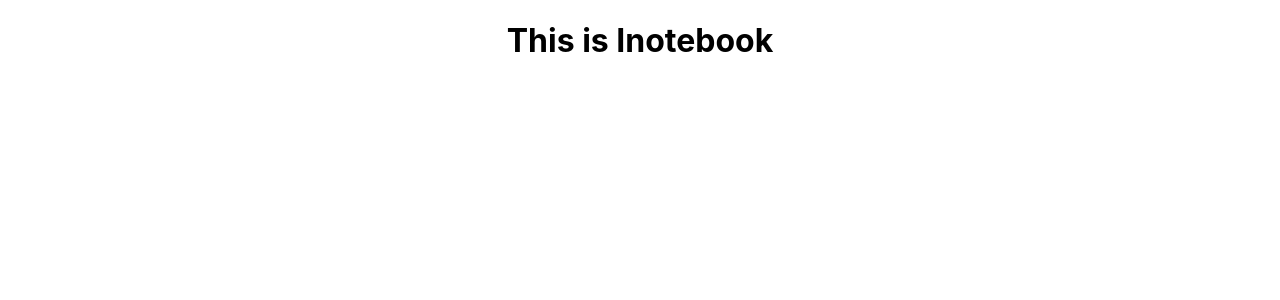
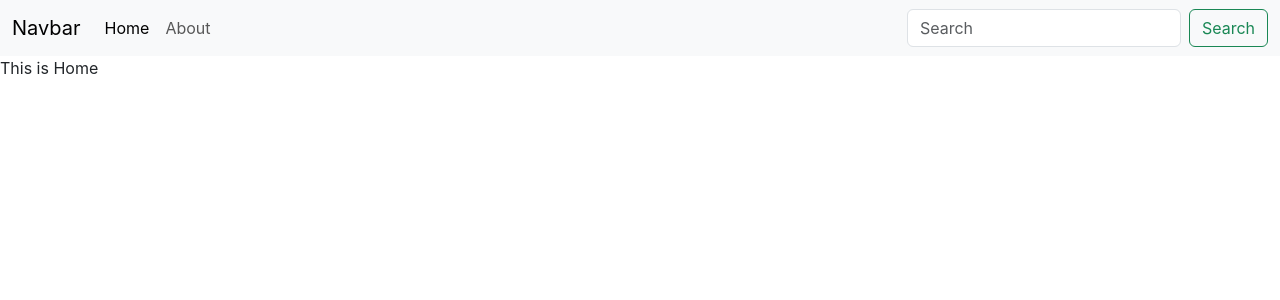
Before and after one commit to parshva555/inotebook, a React (Create React App) app: page / in a window 1280 px wide. Shown: the top 300 px of the page. Built offline with nearby package versions, Linux system fonts and the light colour scheme.

Commit message:
Creating Navbar and Routes

```diff
--- a/public/index.html
+++ b/public/index.html
@@ -10,6 +10,7 @@
       content="Web site created using create-react-app"
     />
     <link rel="apple-touch-icon" href="%PUBLIC_URL%/logo192.png" />
+    <link href="https://cdn.jsdelivr.net/npm/bootstrap@5.3.2/dist/css/bootstrap.min.css" rel="stylesheet" integrity="sha384-T3c6CoIi6uLrA9TneNEoa7RxnatzjcDSCmG1MXxSR1GAsXEV/Dwwykc2MPK8M2HN" crossorigin="anonymous">
     <!--
       manifest.json provides metadata used when your web app is installed on a
       user's mobile device or desktop. See https://developers.google.com/web/fundamentals/web-app-manifest/
@@ -24,7 +25,7 @@
       work correctly both with client-side routing and a non-root public URL.
       Learn how to configure a non-root public URL by running `npm run build`.
     -->
-    <title>React App</title>
+    <title>iNotebook</title>
   </head>
   <body>
     <noscript>You need to enable JavaScript to run this app.</noscript>
@@ -39,5 +40,7 @@
       To begin the development, run `npm start` or `yarn start`.
       To create a production bundle, use `npm run build` or `yarn build`.
     -->
+    <script src="https://cdn.jsdelivr.net/npm/bootstrap@5.3.2/dist/js/bootstrap.bundle.min.js" integrity="sha384-C6RzsynM9kWDrMNeT87bh95OGNyZPhcTNXj1NW7RuBCsyN/o0jlpcV8Qyq46cDfL" crossorigin="anonymous"></script>
+  </body>
   </body>
 </html>
--- a/src/App.js
+++ b/src/App.js
@@ -1,10 +1,19 @@
-import './App.css';
+import About from "./components/About";
+import Home from "./components/Home";
+import Navbar from "./components/Navbar";
+import { BrowserRouter, Routes, Route } from "react-router-dom";
 
 function App() {
   return (
-    <div className="App">
-      <h1>This is Inotebook</h1>
-    </div>
+    <>
+      <BrowserRouter>
+        <Navbar />
+        <Routes>
+          <Route path="/" element={<Home />}></Route>
+          <Route path="/about" element={<About/>}></Route>
+        </Routes>
+      </BrowserRouter>
+    </>
   );
 }
 
--- /dev/null
+++ b/src/components/About.js
@@ -0,0 +1,9 @@
+import React from 'react'
+
+const About = () => {
+  return (
+    <div>This is About</div>
+  )
+}
+
+export default About
--- /dev/null
+++ b/src/components/Home.js
@@ -0,0 +1,8 @@
+import React from 'react'
+const Home = () => {
+  return (
+    <div>This is Home</div>
+  )
+}
+
+export default Home
--- /dev/null
+++ b/src/components/Navbar.js
@@ -0,0 +1,53 @@
+import React from "react";
+import { Link } from "react-router-dom";
+const Navbar = () => {
+  return (
+    <div>
+      <nav className="navbar navbar-expand-lg bg-body-tertiary">
+        <div className="container-fluid">
+          <Link className="navbar-brand" to="/">
+            Navbar
+          </Link>
+          <button
+            className="navbar-toggler"
+            type="button"
+            data-bs-toggle="collapse"
+            data-bs-target="#navbarSupportedContent"
+            aria-controls="navbarSupportedContent"
+            aria-expanded="false"
+            aria-label="Toggle navigation"
+          >
+            <span className="navbar-toggler-icon"></span>
+          </button>
+          <div className="collapse navbar-collapse" id="navbarSupportedContent">
+            <ul className="navbar-nav me-auto mb-2 mb-lg-0">
+              <li className="nav-item">
+                <Link className="nav-link active" aria-current="page" to="/">
+                  Home
+                </Link>
+              </li>
+              <li className="nav-item">
+                <Link className="nav-link" to="/about">
+                  About
+                </Link>
+              </li>
+            </ul>
+            <form className="d-flex" role="search">
+              <input
+                className="form-control me-2"
+                type="search"
+                placeholder="Search"
+                aria-label="Search"
+              />
+              <button className="btn btn-outline-success" type="submit">
+                Search
+              </button>
+            </form>
+          </div>
+        </div>
+      </nav>
+    </div>
+  );
+};
+
+export default Navbar;
```
